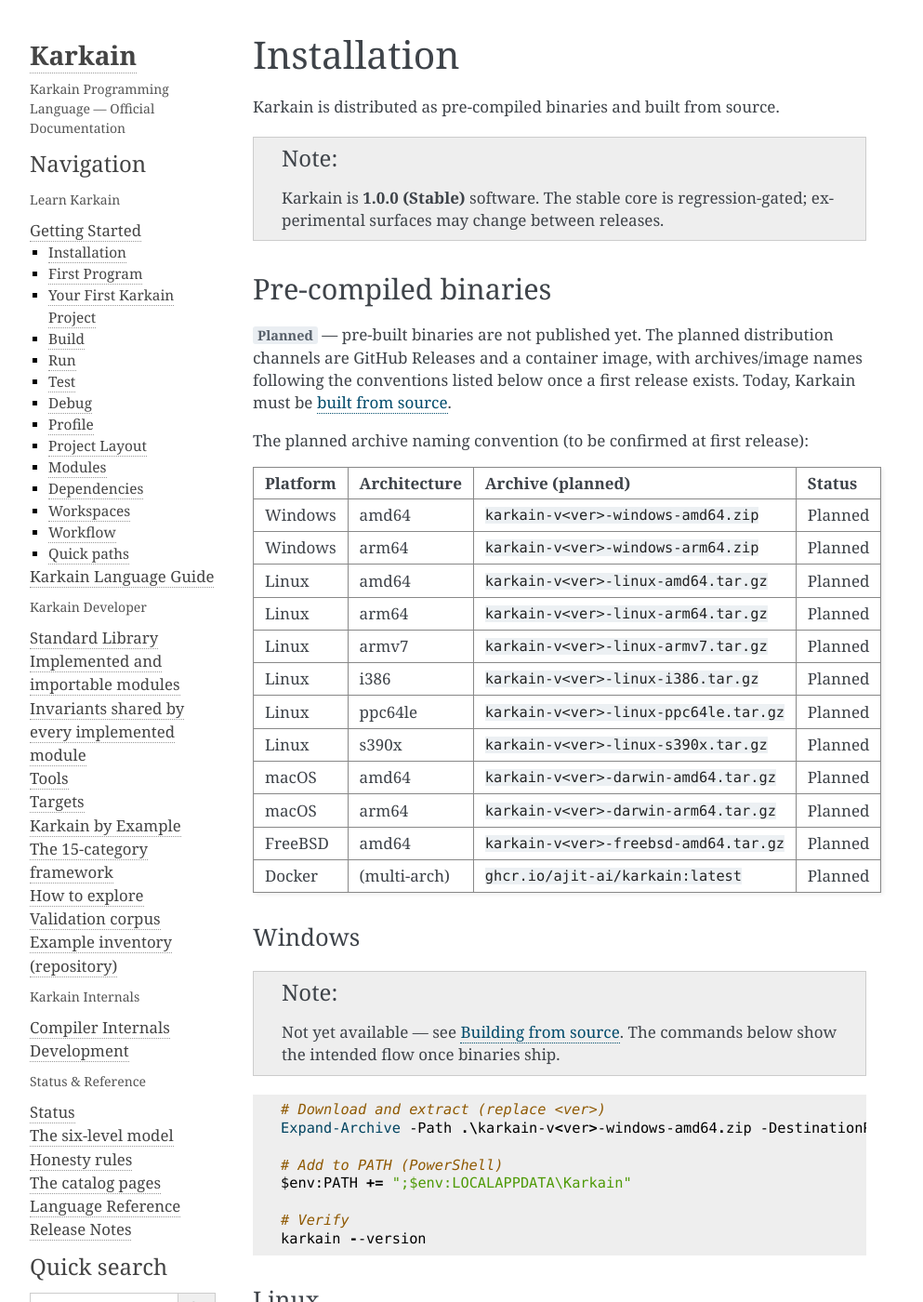
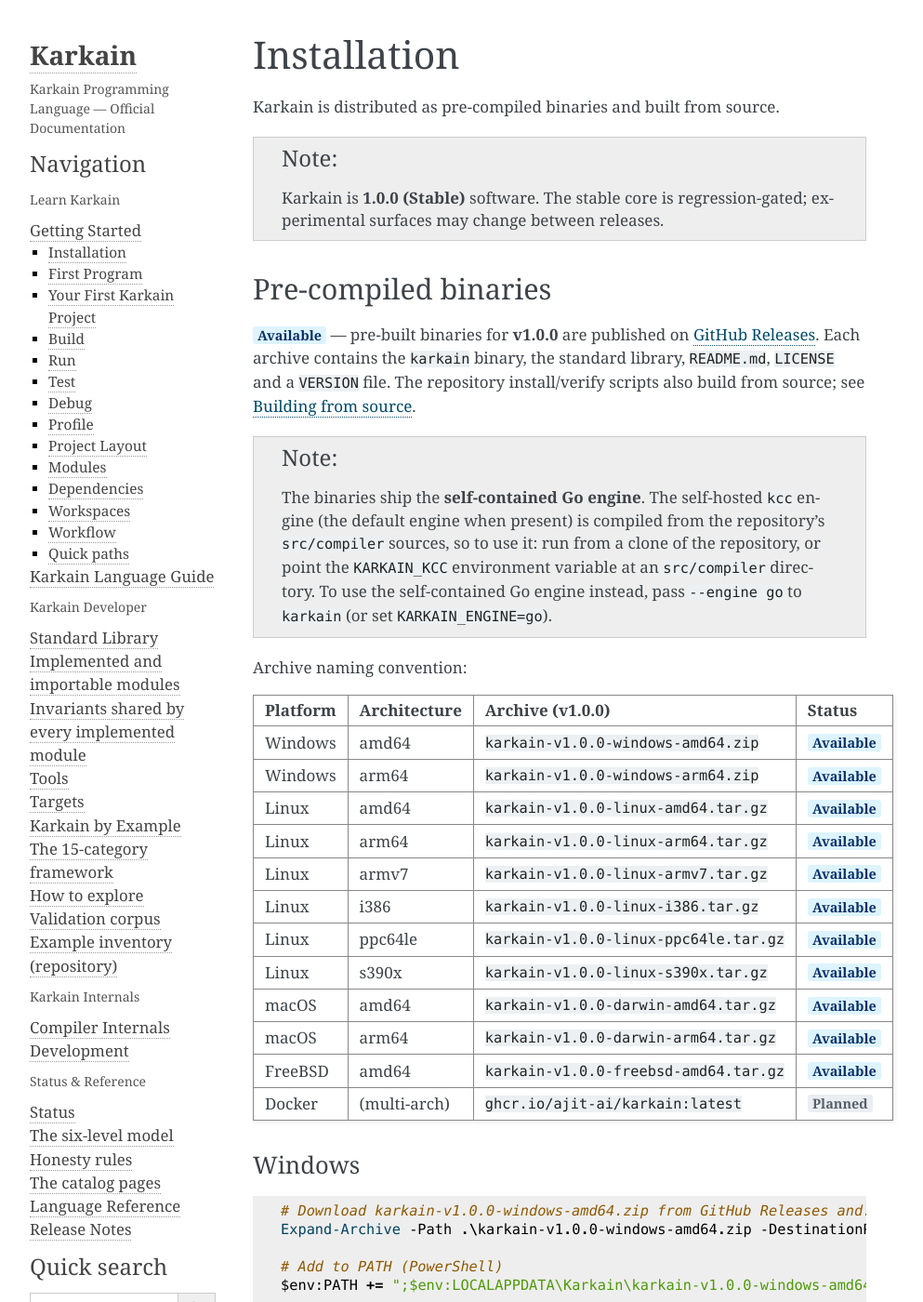
Before and after one commit to ajit-ai/Karkain, a Sphinx documentation site: the page built from docs/source/getting-started/installation.rst, in a window 1280 px wide and 1400 px high. Shown: the whole window at 93% size, without its empty margins (148-1141 px from the left). Built offline with Sphinx 7.4.7, drawn with Linux system fonts in a browser that asks for light colours; some of the changed text lies outside the part shown.

Commit message:
docs: mark v1.0.0 pre-compiled binaries Available in installation guide

```diff
--- a/docs/source/getting-started/installation.rst
+++ b/docs/source/getting-started/installation.rst
@@ -12,13 +12,23 @@
 Pre-compiled binaries
 =====================
 
-:planned:`Planned` — pre-built binaries are not published yet. The
-planned distribution channels are GitHub Releases and a container image,
-with archives/image names following the conventions listed below once a
-first release exists. Today, Karkain must be :ref:`built from source
-<installation-source-build>`.
+:implemented:`Available` — pre-built binaries for **v1.0.0** are
+published on `GitHub Releases
+<https://github.com/ajit-ai/Karkain/releases>`_. Each archive contains the
+``karkain`` binary, the standard library, ``README.md``, ``LICENSE`` and a
+``VERSION`` file. The repository install/verify scripts also build from
+source; see :ref:`installation-source-build`.
 
-The planned archive naming convention (to be confirmed at first release):
+.. note::
+
+   The binaries ship the **self-contained Go engine**. The self-hosted
+   ``kcc`` engine (the default engine when present) is compiled from the
+   repository's ``src/compiler`` sources, so to use it: run from a clone of
+   the repository, or point the ``KARKAIN_KCC`` environment variable at an
+   ``src/compiler`` directory. To use the self-contained Go engine instead,
+   pass ``--engine go`` to ``karkain`` (or set ``KARKAIN_ENGINE=go``).
+
+Archive naming convention:
 
 .. list-table::
    :widths: 30 30 20 20
@@ -26,72 +36,67 @@
 
    * - Platform
      - Architecture
-     - Archive (planned)
+     - Archive (v1.0.0)
      - Status
    * - Windows
      - amd64
-     - ``karkain-v<ver>-windows-amd64.zip``
-     - Planned
+     - ``karkain-v1.0.0-windows-amd64.zip``
+     - :implemented:`Available`
    * - Windows
      - arm64
-     - ``karkain-v<ver>-windows-arm64.zip``
-     - Planned
+     - ``karkain-v1.0.0-windows-arm64.zip``
+     - :implemented:`Available`
    * - Linux
      - amd64
-     - ``karkain-v<ver>-linux-amd64.tar.gz``
-     - Planned
+     - ``karkain-v1.0.0-linux-amd64.tar.gz``
+     - :implemented:`Available`
    * - Linux
      - arm64
-     - ``karkain-v<ver>-linux-arm64.tar.gz``
-     - Planned
+     - ``karkain-v1.0.0-linux-arm64.tar.gz``
+     - :implemented:`Available`
    * - Linux
      - armv7
-     - ``karkain-v<ver>-linux-armv7.tar.gz``
-     - Planned
+     - ``karkain-v1.0.0-linux-armv7.tar.gz``
+     - :implemented:`Available`
    * - Linux
      - i386
-     - ``karkain-v<ver>-linux-i386.tar.gz``
-     - Planned
+     - ``karkain-v1.0.0-linux-i386.tar.gz``
+     - :implemented:`Available`
    * - Linux
      - ppc64le
-     - ``karkain-v<ver>-linux-ppc64le.tar.gz``
-     - Planned
+     - ``karkain-v1.0.0-linux-ppc64le.tar.gz``
+     - :implemented:`Available`
    * - Linux
      - s390x
-     - ``karkain-v<ver>-linux-s390x.tar.gz``
-     - Planned
+     - ``karkain-v1.0.0-linux-s390x.tar.gz``
+     - :implemented:`Available`
    * - macOS
      - amd64
-     - ``karkain-v<ver>-darwin-amd64.tar.gz``
-     - Planned
+     - ``karkain-v1.0.0-darwin-amd64.tar.gz``
+     - :implemented:`Available`
    * - macOS
      - arm64
-     - ``karkain-v<ver>-darwin-arm64.tar.gz``
-     - Planned
+     - ``karkain-v1.0.0-darwin-arm64.tar.gz``
+     - :implemented:`Available`
    * - FreeBSD
      - amd64
-     - ``karkain-v<ver>-freebsd-amd64.tar.gz``
-     - Planned
+     - ``karkain-v1.0.0-freebsd-amd64.tar.gz``
+     - :implemented:`Available`
    * - Docker
      - (multi-arch)
      - ``ghcr.io/ajit-ai/karkain:latest``
-     - Planned
+     - :planned:`Planned`
 
 Windows
 -------
 
-.. note::
-
-   Not yet available — see :ref:`installation-source-build`. The commands
-   below show the intended flow once binaries ship.
-
 .. code-block:: powershell
 
-   # Download and extract (replace <ver>)
-   Expand-Archive -Path .\karkain-v<ver>-windows-amd64.zip -DestinationPath $env:LOCALAPPDATA\Karkain
+   # Download karkain-v1.0.0-windows-amd64.zip from GitHub Releases and:
+   Expand-Archive -Path .\karkain-v1.0.0-windows-amd64.zip -DestinationPath $env:LOCALAPPDATA\Karkain
 
    # Add to PATH (PowerShell)
-   $env:PATH += ";$env:LOCALAPPDATA\Karkain"
+   $env:PATH += ";$env:LOCALAPPDATA\Karkain\karkain-v1.0.0-windows-amd64"
 
    # Verify
    karkain --version
@@ -99,27 +104,19 @@
 Linux
 -----
 
-.. note::
-
-   Not yet available — see :ref:`installation-source-build`.
-
 .. code-block:: bash
 
-   tar xzf karkain-v<ver>-linux-amd64.tar.gz
-   sudo mv karkain /usr/local/bin/
+   tar xzf karkain-v1.0.0-linux-amd64.tar.gz
+   sudo mv karkain-v1.0.0-linux-amd64/karkain /usr/local/bin/
    karkain --version
 
 macOS
 -----
 
-.. note::
-
-   Not yet available — see :ref:`installation-source-build`.
-
 .. code-block:: bash
 
-   tar xzf karkain-v<ver>-darwin-amd64.tar.gz
-   sudo mv karkain /usr/local/bin/
+   tar xzf karkain-v1.0.0-darwin-amd64.tar.gz
+   sudo mv karkain-v1.0.0-darwin-amd64/karkain /usr/local/bin/
    karkain --version
 
 Docker
@@ -127,7 +124,8 @@
 
 .. note::
 
-   Not yet available — see :ref:`installation-source-build`.
+   :planned:`Planned` — the container image is not published yet; use the
+   pre-compiled binary or :ref:`build from source <installation-source-build>`.
 
 .. code-block:: bash
 
```
